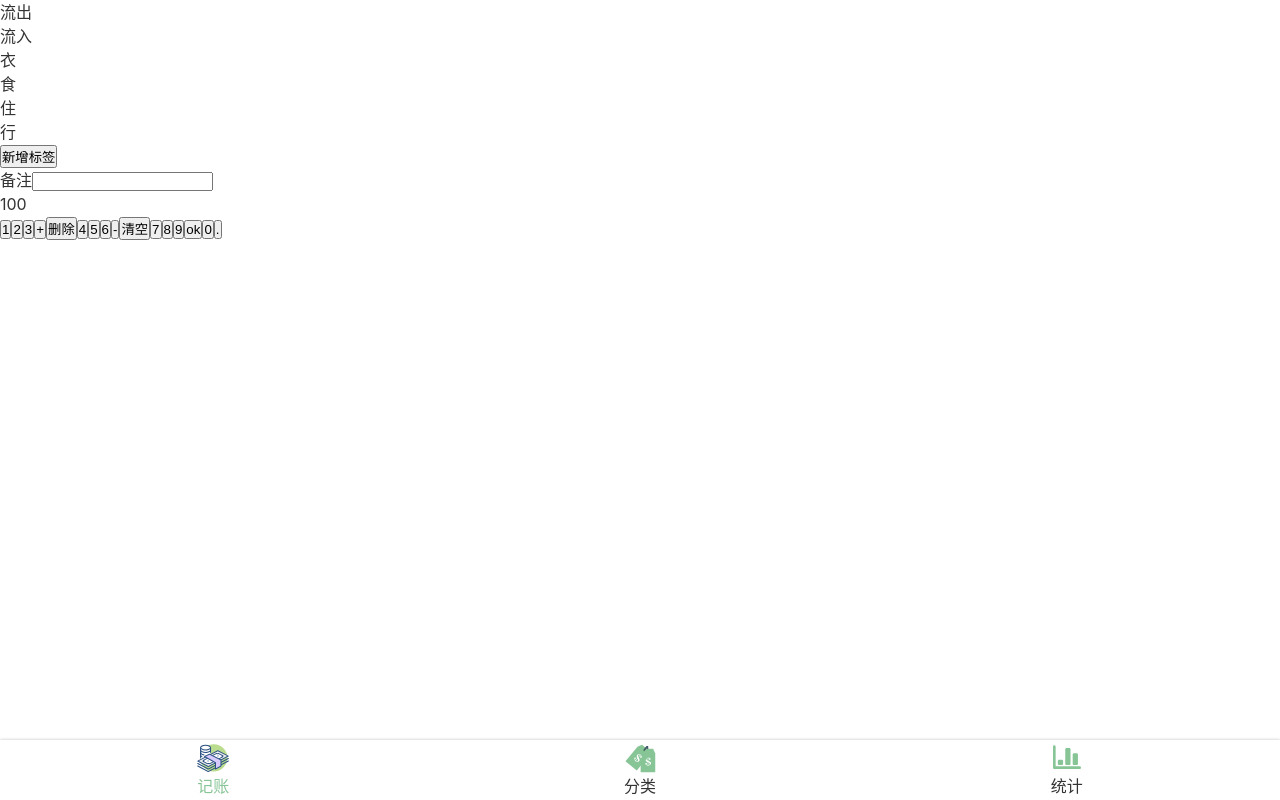
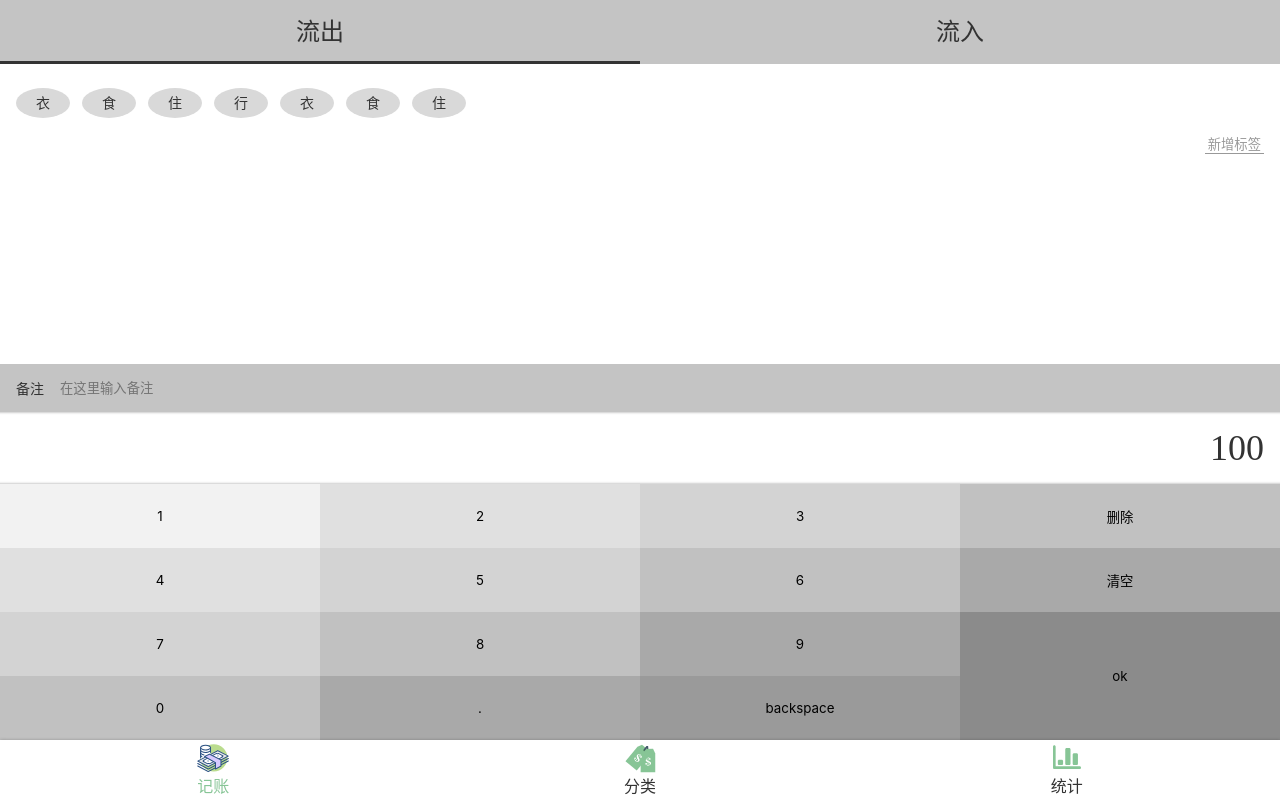
Before and after one commit to CarminePink/jizhangben, a Vue app: page /#/money in a window 1280 px wide. Built offline with nearby package versions, Linux system fonts and the light colour scheme.

Commit message:
完成第一个页面的HTML和CSS

```diff
--- a/src/App.vue
+++ b/src/App.vue
@@ -10,6 +10,7 @@
 
    body{
       font-family: $font-hei;
+      font-size: 16px;
       line-height: 1.5;
       -webkit-font-smoothing: antialiased;
       -moz-osx-font-smoothing: grayscale;
--- a/src/assets/style/helper.scss
+++ b/src/assets/style/helper.scss
@@ -3,3 +3,16 @@
 $font-kai:Baskerville, Georgia, "Liberation Serif", "Kaiti SC", STKaiti, "AR PL UKai CN", "AR PL UKai HK", "AR PL UKai TW", "AR PL UKai TW MBE", "AR PL KaitiM GB", KaiTi, KaiTi_GB2312, DFKai-SB, "TW\-Kai", serif;
 
 $color-highlight:#87c596;
+
+%clearFix{
+   &::after{
+      content:'';
+      display: block;
+      clear: both;
+   }
+}
+
+%innerShadow{
+   box-shadow: inset 0 -3px 3px -3px fade_out(black,0.6),
+   inset 0 3px 3px -3px fade_out(black,0.6);
+}
--- a/src/assets/style/reset.scss
+++ b/src/assets/style/reset.scss
@@ -1,9 +1,21 @@
-*{
+* {
    margin: 0;
    padding: 0;
    box-sizing: border-box;
 }
-a{
+
+a {
    text-decoration: none;
    color: inherit;
 }
+
+ul, ol {
+   list-style: none;
+}
+
+button, input {
+   font-family: inherit;
+}
+:focus {
+    outline: none
+ }
--- a/src/components/Layout.vue
+++ b/src/components/Layout.vue
@@ -1,6 +1,6 @@
 <template>
-   <div class="nav-wrapper">
-      <div class="content">
+   <div class="layout-wrapper">
+      <div class="content" :class=" classPrefix && `${classPrefix}-content` ">
          <slot></slot>
       </div>
       <Nav/>
@@ -9,12 +9,13 @@
 
 <script lang="ts">
    export default {
+      props:["classPrefix"],
       name: 'Layout'
    }
 </script>
 
 <style scoped lang="scss">
-   .nav-wrapper {
+   .layout-wrapper {
       display: flex;
       flex-direction: column;
       height: 100vh;
--- a/src/components/Nav.vue
+++ b/src/components/Nav.vue
@@ -29,7 +29,7 @@
       display: flex;
       box-shadow:0 0 3px rgba(0,0,0,0.25);
       font-style: 12px;
-      >.item{
+      > .item{
          padding: 2px 0;
          display: flex;
          flex-direction: column;
--- a/src/views/Money.vue
+++ b/src/views/Money.vue
@@ -1,5 +1,5 @@
 <template>
-   <Layout>
+   <Layout class-prefix="layout">
       <div>
          <ul class="types">
             <li class="selected">流出</li>
@@ -12,6 +12,9 @@
             <li>食</li>
             <li>住</li>
             <li>行</li>
+            <li>衣</li>
+            <li>食</li>
+            <li>住</li>
          </ul>
          <div class="new">
             <button>新增标签</button>
@@ -19,8 +22,8 @@
       </div>
       <div>
          <label class="notes">
-            <span>备注</span>
-            <input  type="text">
+            <span class="name">备注</span>
+            <input type="text" placeholder="在这里输入备注">
          </label>
       </div>
       <div class="numberPad">
@@ -29,19 +32,18 @@
             <button>1</button>
             <button>2</button>
             <button>3</button>
-            <button>+</button>
             <button>删除</button>
             <button>4</button>
             <button>5</button>
             <button>6</button>
-            <button>-</button>
             <button>清空</button>
             <button>7</button>
             <button>8</button>
             <button>9</button>
-            <button>ok</button>
+            <button class="ok">ok</button>
             <button>0</button>
             <button>.</button>
+            <button>backspace</button>
          </div>
       </div>
    </Layout>
@@ -52,3 +54,143 @@
       name: 'Money',
    };
 </script>
+
+<style lang="scss">
+   .layout-content{
+      display: flex;
+      flex-direction: column;
+   }
+</style>
+<style scoped lang="scss">
+   @import "~@/assets/style/helper.scss";
+
+   .types {
+      display: flex;
+
+      > li {
+         position: relative;
+         font-family: $font-hei;
+         padding: 14px 0;
+         font-size: 24px;
+         background: #c4c4c4;
+         width: 50%;
+         display: flex;
+         justify-content: center;
+
+         &.selected::after {
+            content: '';
+            position: absolute;
+            bottom: 0;
+            left: 0;
+            width: 100%;
+            height: 3px;
+            background: #333333;
+         }
+      }
+   }
+
+   .tags {
+      padding: 16px;
+      font-size: 14px;
+      flex-grow: 1;
+      > .current {
+         display: flex;
+         flex-wrap:wrap;
+         > li {
+            margin-top: 8px;
+            margin-right: 12px;
+            padding: 0 20px;
+            height: 30px;
+            line-height: 30px;
+            background: #d9d9d9;
+            border-radius: 50%;
+         }
+      }
+
+      > .new {
+         position: relative;
+         padding-top: 16px;
+
+         > button {
+            position: absolute;
+            right: 0;
+            color: #999;
+            padding: 0 3px;
+            background: transparent;
+            border: none;
+            border-bottom: 1px solid;
+         }
+      }
+   }
+
+   .notes {
+      background: #c4c4c4;
+      margin-top: 16px;
+      display: flex;
+      font-size: 14px;
+      align-items: center;
+
+      > .name {
+         padding-left: 16px;
+         padding-right: 16px;
+      }
+
+      > input {
+         background: transparent;
+         flex-grow: 1;
+         height: 48px;
+         border: none;
+      }
+   }
+
+   .numberPad {
+      > .output {
+         @extend %clearFix;
+         font-size: 36px;
+         font-family: Consolas monospace;
+         text-align: right;
+         padding: 9px 16px;
+         @extend  %innerShadow
+      }
+
+      > .buttons {
+         @extend %clearFix;
+
+         > button {
+            float: left;
+            width: 25%;
+            height: 64px;
+            background: transparent;
+            border: none;
+
+            &.ok {
+               float: right;
+               height: 128px;
+            }
+
+            &:nth-child(1){
+               background: #f2f2f2;
+            }
+            &:nth-child(2),&:nth-child(5){
+               background: #e0e0e0;
+            }
+            &:nth-child(3),&:nth-child(6),&:nth-child(9){
+               background: #d3d3d3;
+            }
+            &:nth-child(4),&:nth-child(7),&:nth-child(10),&:nth-child(13){
+               background: #c1c1c1
+            }
+            &:nth-child(8),&:nth-child(11),&:nth-child(14){
+               background-color: #a9a9a9;
+            }
+            &:nth-child(12){
+               background:#8b8b8b;
+            }
+            &:nth-child(15){
+               background: #9a9a9a;
+            }
+
+         }
+      }
+   }
+</style>
```
